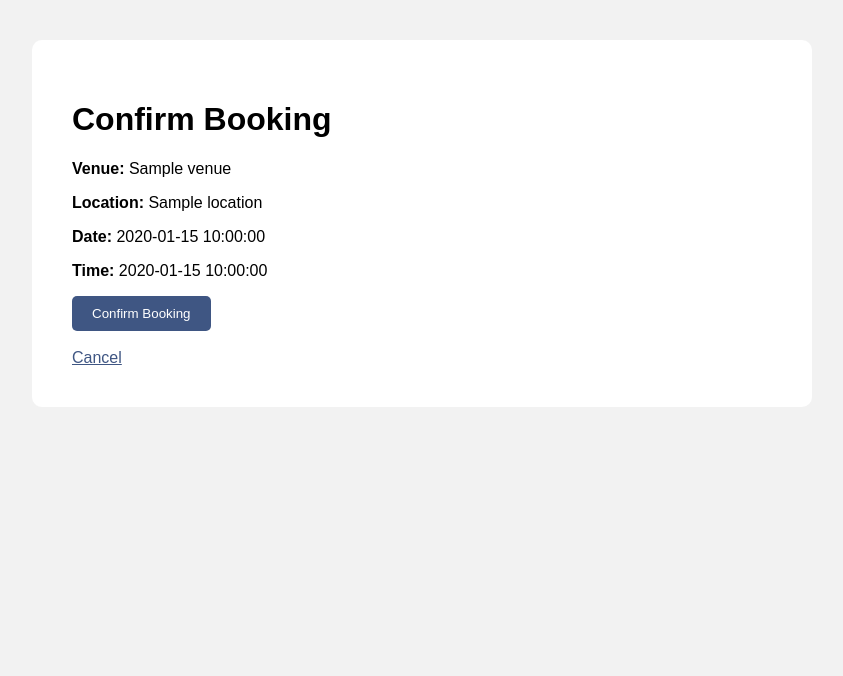
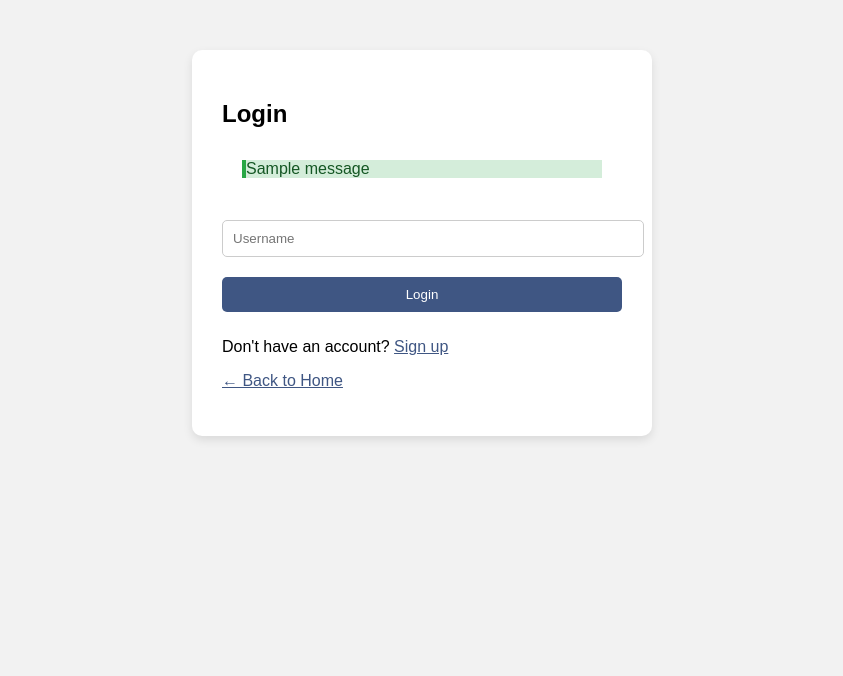
Before and after one commit to danenriquerrhine/project, a Flask app: template templates/confirm.html in a window 1280 px wide. Shown: the top 676 px of the page, without its empty margins (218-1061 px from the left). Before the commit the page ends 407 px from the top, so only its background shows below. Run offline with Flask 3, Linux system fonts and the light colour scheme; the template is opened without the code that fills it: most values are stand-ins (such as "Sample title", 1, 10 or a date in 2020); one stand-in notice (Sample message) is shown.

Commit message:
Update confirm.html

```diff
--- a/templates/confirm.html
+++ b/templates/confirm.html
@@ -1,66 +1,69 @@
 <!DOCTYPE html>
 <html>
-
 <head>
-
-<title>Confirm Booking</title>
-
+    <title>Login</title>
     <link rel="stylesheet" href="{{ url_for('static', filename='css/style.css') }}">
-
     <style>
-
-.container{
-max-width:700px;
-margin:auto;
-padding:40px;
-background:white;
-margin-top:40px;
-border-radius:10px;
+        .container {
+            max-width: 400px;
+            margin: 50px auto;
+            padding: 30px;
+            background: white;
+            border-radius: 10px;
+            box-shadow: 0 4px 10px rgba(0,0,0,0.1);
         }
-
-button{
-padding:10px 20px;
-background:#3f5683;
-color:white;
-border:none;
-border-radius:5px;
-cursor:pointer;
+        input, button {
+            width: 100%;
+            padding: 10px;
+            margin: 10px 0;
+            border: 1px solid #ccc;
+            border-radius: 5px;
         }
-
-button:hover{
-background:#2f456b;
+        button {
+            background: #3f5683;
+            color: white;
+            border: none;
+            cursor: pointer;
         }
-
+        button:hover {
+            background: #2f456b;
+        }
+        .flashes {
+            list-style: none;
+            padding: 12px 20px;
+            margin-bottom: 20px;
+            border-radius: 5px;
+        }
+        .flash-success {
+            background: #d4edda;
+            color: #155724;
+            border-left: 4px solid #28a745;
+        }
+        .flash-error {
+            background: #f8d7da;
+            color: #721c24;
+            border-left: 4px solid #dc3545;
+        }
     </style>
-
 </head>
-
 <body>
-
     <div class="container">
-
-<h1>Confirm Booking</h1>
-
-<p><b>Venue:</b> {{ venue.name }}</p>
-<p><b>Location:</b> {{ venue.location }}</p>   <!-- location added -->
-<p><b>Date:</b> {{ date }}</p>
-<p><b>Time:</b> {{ time_slot }}</p>
-
-<form action="/book" method="post">
-
-<input type="hidden" name="venue_id" value="{{ venue.id }}">
-<input type="hidden" name="date" value="{{ date }}">
-<input type="hidden" name="time_slot" value="{{ time_slot }}">
-
-<button type="submit">Confirm Booking</button>
-
+        <h2>Login</h2>
+        {% with messages = get_flashed_messages(with_categories=true) %}
+            {% if messages %}
+                <ul class="flashes">
+                {% for category, message in messages %}
+                    <li class="flash-{{ category }}">{{ message }}</li>
+                {% endfor %}
+                </ul>
+            {% endif %}
+        {% endwith %}
+        <form method="post">
+            <input type="text" name="username" placeholder="Username" required>
+            <button type="submit">Login</button>
         </form>
-
-<br>
-
-<a href="/">Cancel</a>
-
+        <p>Don't have an account? <a href="{{ url_for('signup') }}">Sign up</a></p>
+        <p><a href="{{ url_for('homepage') }}">← Back to Home</a></p>
     </div>
-
 </body>
 </html>
```
Lines whose indentation alone changed are shown as unchanged.
